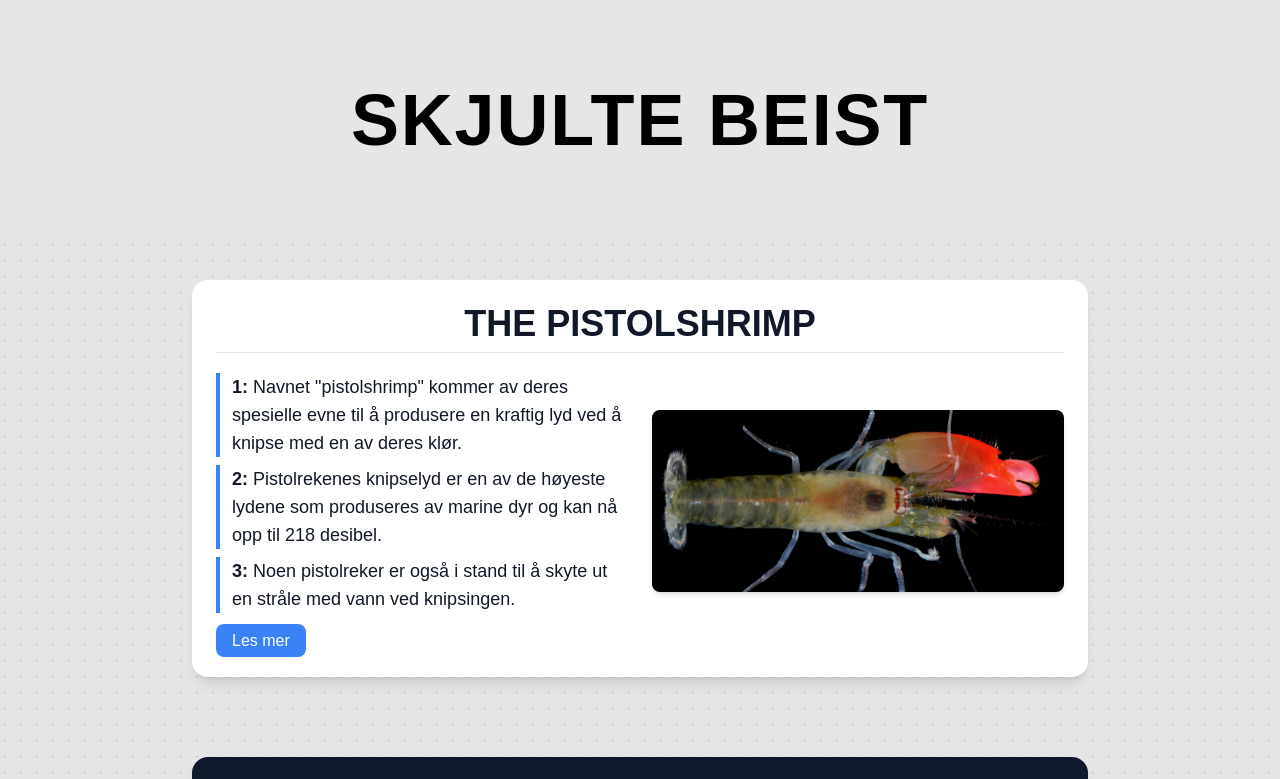
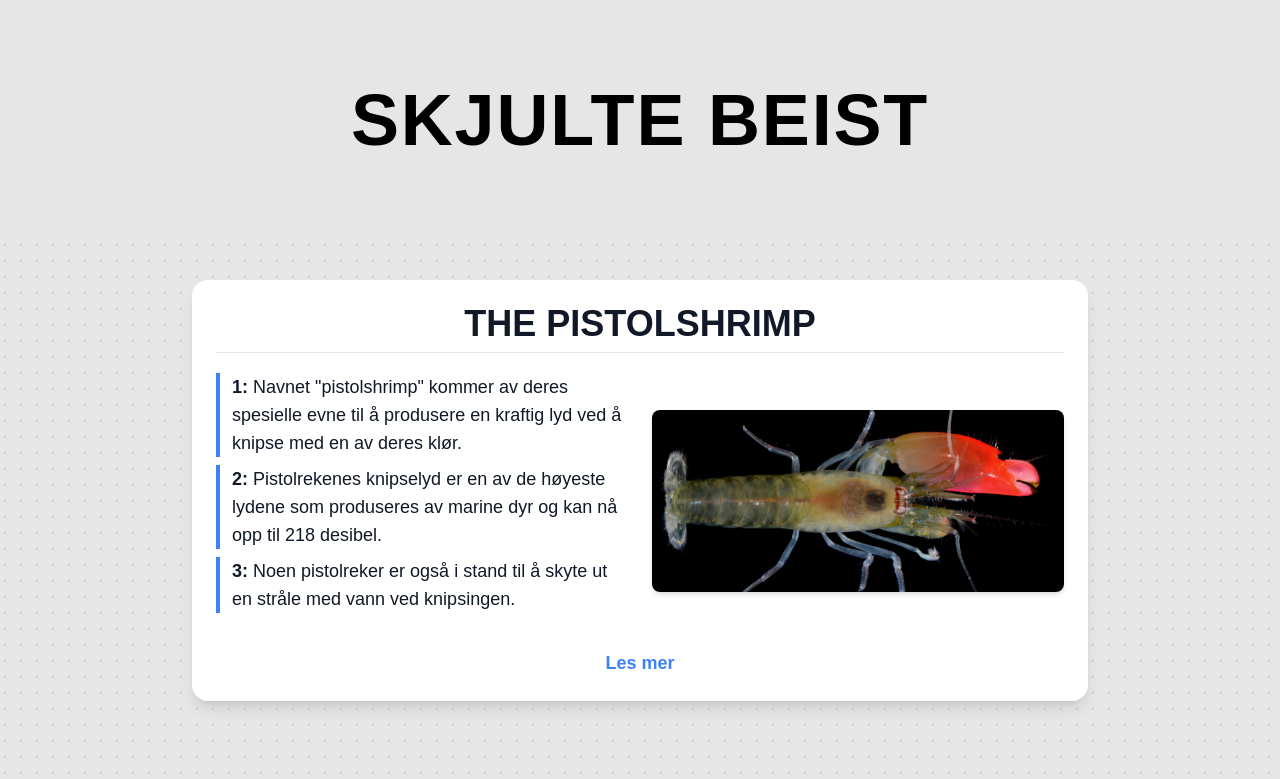
Before and after one commit to gjermundmyrvang/hiddenbeasts, a Next.js app: page / in a window 1280 px wide. Shown: the top 779 px of the page. Built offline with nearby package versions, Linux system fonts and the light colour scheme.

Commit message:
fix link styling

```diff
--- a/components/AnimalCard.tsx
+++ b/components/AnimalCard.tsx
@@ -30,7 +30,7 @@ export const AnimalCard = ({ props}: { props: AnimalProps}) => {
             </div>
             <Link
                 href={`/animal#${props.id}`}
-                className="mt-8 py-2 px-4 bg-blue-500 text-white rounded-lg hover:bg-blue-900 hover:ease-in"
+                className="block mt-5 text-center text-blue-500 hover:underline text-lg font-semibold"
              >
                 Les mer
              </Link>
```
